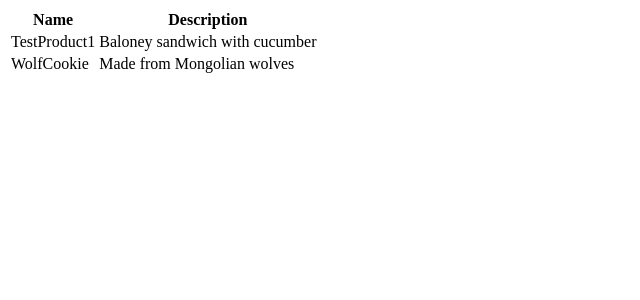
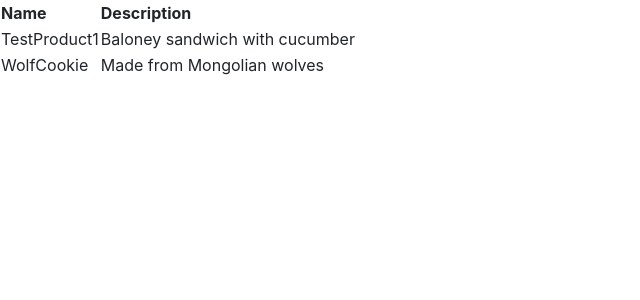
Before and after one commit to mazuurikas/nutri-web, an Angular app: page / in a window 1280 px wide. Shown: the top 300 px of the page, without its empty margins (0-640 px from the left). Built offline with nearby package versions, Linux system fonts and the light colour scheme.

Commit message:
Add bootstrap

```diff
--- a/package.json
+++ b/package.json
@@ -21,6 +21,8 @@
     "@angular/platform-browser": "^4.2.4",
     "@angular/platform-browser-dynamic": "^4.2.4",
     "@angular/router": "^4.2.4",
+    "@ng-bootstrap/ng-bootstrap": "1.0.0-beta.4",
+    "bootstrap": "4.0.0-beta",
     "core-js": "^2.4.1",
     "rxjs": "^5.4.2",
     "zone.js": "^0.8.14"
--- a/src/app/app.module.ts
+++ b/src/app/app.module.ts
@@ -1,5 +1,6 @@
 import { BrowserModule } from '@angular/platform-browser';
 import { NgModule } from '@angular/core';
+import {NgbModule} from '@ng-bootstrap/ng-bootstrap';
 
 import { AppComponent } from './app.component';
 import { ProductsComponent } from './products/products.component';
@@ -10,7 +11,8 @@ import { ProductsComponent } from './products/products.component';
     ProductsComponent
   ],
   imports: [
-    BrowserModule
+    BrowserModule,
+    NgbModule.forRoot()
   ],
   providers: [],
   bootstrap: [AppComponent]
--- a/src/app/products/products.component.html
+++ b/src/app/products/products.component.html
@@ -1,3 +1,4 @@
+<div class="table-responsive">
   <table *ngIf="products">
     <thead>
     <tr>
@@ -12,3 +13,4 @@
     </tr>
     </tbody>
   </table>
+</div>
```
Also changed, not shown: .angular-cli.json. Lines whose indentation alone changed are shown as unchanged.
